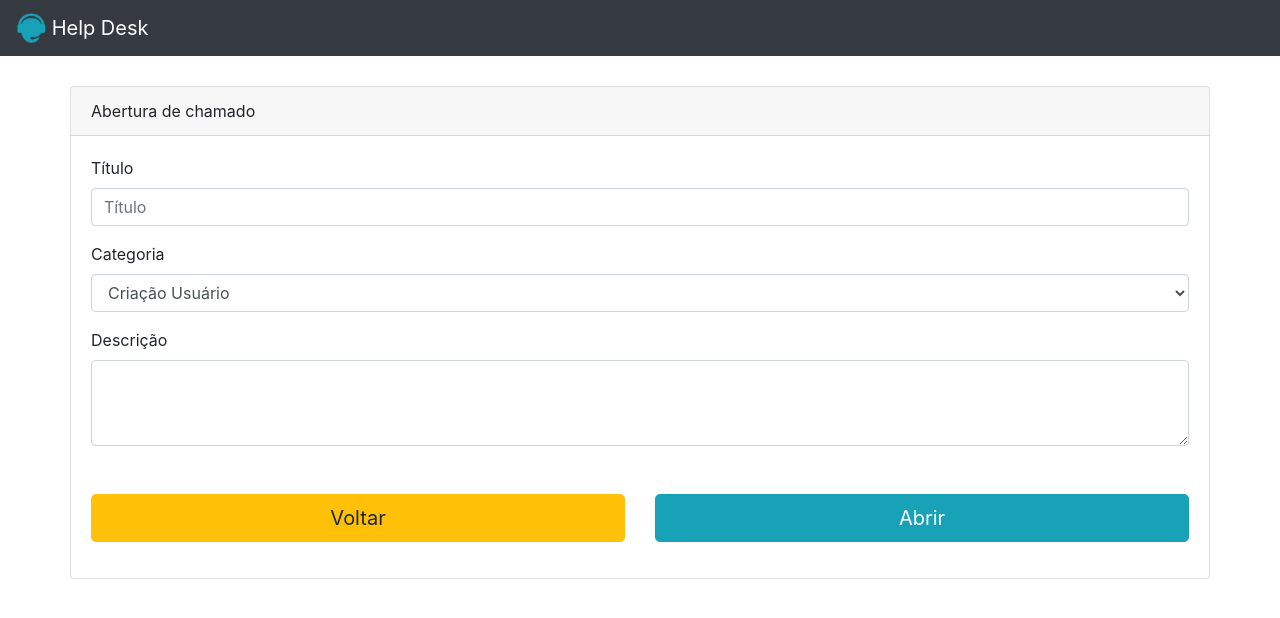
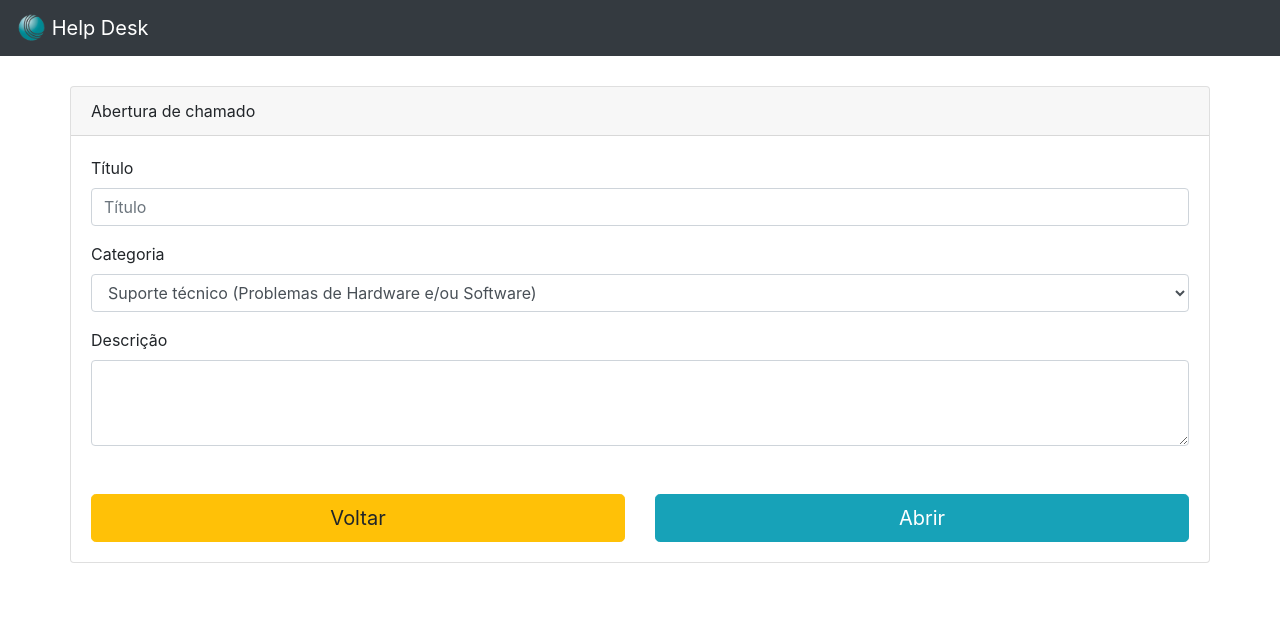
Before and after one commit to PedroScarso/LearnPhp, a PHP site: page /abrir_chamado.php in a window 1280 px wide. Shown: the top 618 px of the page. Run offline with PHP 8.4, Linux system fonts and the light colour scheme.

Commit message:
Adicionando arquivos e criando autenticação do usuário

```diff
--- a/HelpDesk/abrir_chamado.php
+++ b/HelpDesk/abrir_chamado.php
@@ -1,6 +1,7 @@
-<html>
+<!DOCTYPE html>
   <head>
-    <meta charset="utf-8" />
+    <meta charset="UTF-8">
+    <meta name="viewport" content="width=device-width, initial-scale=1.0">
     <title>Help Desk</title>
 
     <link rel="stylesheet" href="https://maxcdn.bootstrapcdn.com/bootstrap/4.0.0/css/bootstrap.min.css" integrity="sha384-Gn5384xqQ1aoWXA+058RXPxPg6fy4IWvTNh0E263XmFcJlSAwiGgFAW/dAiS6JXm" crossorigin="anonymous">
@@ -18,7 +19,7 @@
 
     <nav class="navbar navbar-dark bg-dark">
       <a class="navbar-brand" href="#">
-        <img src="logo.png" width="30" height="30" class="d-inline-block align-top" alt="">
+        <img src="Alcon.png" width="30" height="30" class="d-inline-block align-top" alt="">
         Help Desk
       </a>
     </nav>
@@ -44,11 +45,13 @@
                     <div class="form-group">
                       <label>Categoria</label>
                       <select class="form-control">
-                        <option>Criação Usuário</option>
-                        <option>Impressora</option>
-                        <option>Hardware</option>
-                        <option>Software</option>
-                        <option>Rede</option>
+                        <option>Suporte técnico (Problemas de Hardware e/ou Software)</option>
+                        <option>Solicitação de compra (Hardware e/ou Software)</option>
+                        <option>Infraestrutura de rede (Cabeada e/ou WIFI)</option>
+                        <option>Solicitação de linha e/ou smartphone</option>
+                        <option>Suporte técnico Protheus</option>
+                        <option>Solicitação de credenciais de acesso (E-mail, Team Viewer, AUVO, Rede, VPN e etc)</option>
+                        <option>Outros</option>
                       </select>
                     </div>
 
```
Also changed, not shown: HelpDesk/consultar_chamado.php (+4 -3 lines), HelpDesk/home.php (+5 -4 lines), HelpDesk/index.php (+8 -7 lines), HelpDesk/valida_login.php (added, +10 -0 lines), HelpDesk/Alcon.png (added), HelpDesk/favicon.ico (added), HelpDesk/img/favicon.ico (added).
